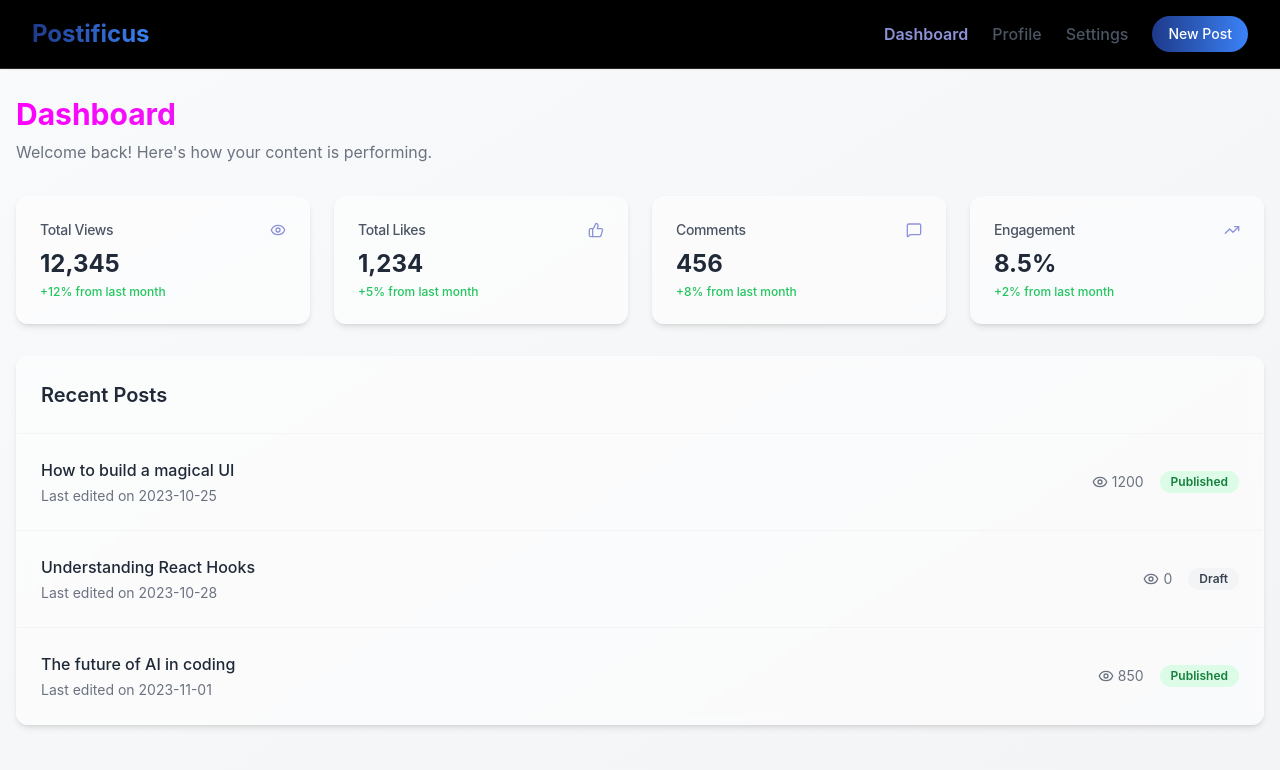
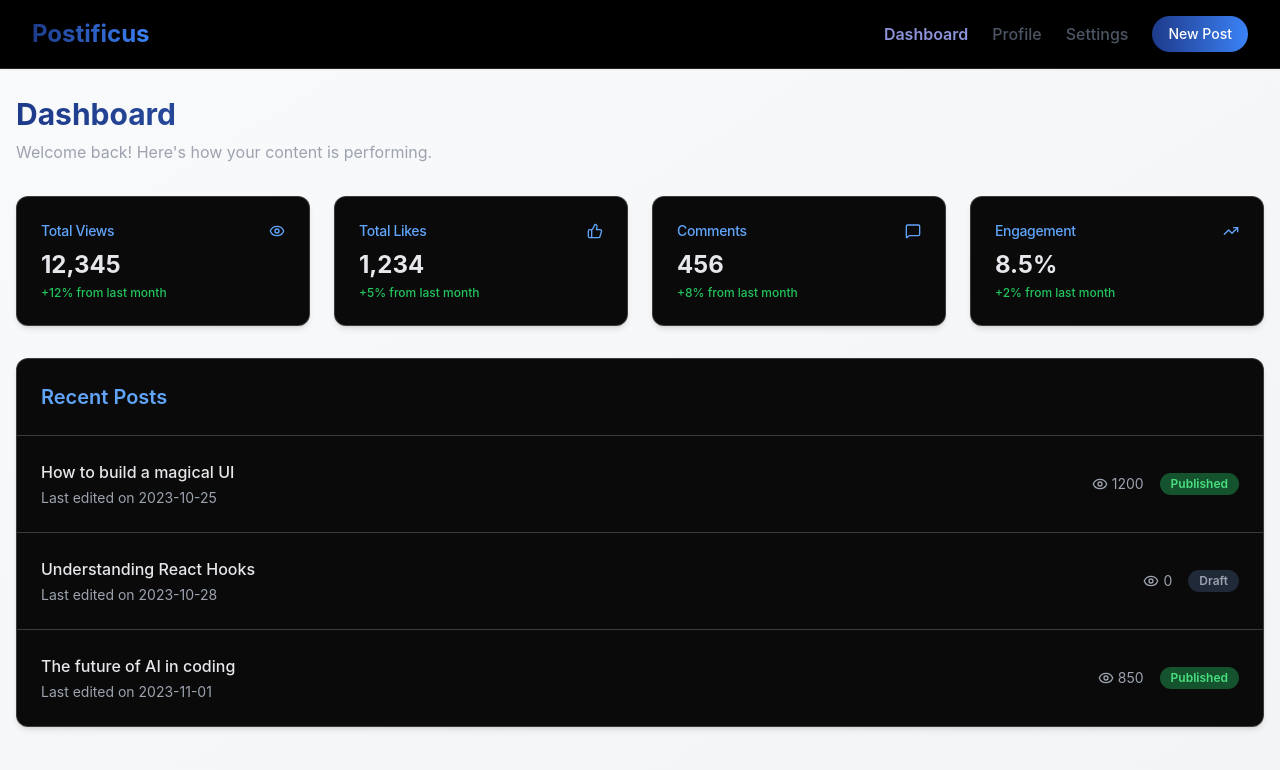
Before and after one commit to unichronic/postificus, a React app in the folder frontend/: page /dashboard in a window 1280 px wide. Shown: the top 770 px of the page. Built offline with nearby package versions, Linux system fonts and the light colour scheme; the HTML template or start-up script is replaced by a standard one.

Commit message:
Refactor Dashboard styles for improved readability and visual consistency

```diff
--- a/frontend/src/pages/Dashboard.jsx
+++ b/frontend/src/pages/Dashboard.jsx
@@ -21,24 +21,24 @@ const Dashboard = () => {
     return (
         <div className="space-y-8 animate-in fade-in slide-in-from-bottom-4 duration-500">
             <div>
-                <h1 className="text-3xl font-bold bg-gradient-to-r from-magical-fuchsia to-magical-violet bg-clip-text text-transparent">
+                <h1 className="text-3xl font-bold bg-gradient-to-r from-blue-900 to-blue-400 bg-clip-text text-transparent">
                     Dashboard
                 </h1>
-                <p className="text-gray-500 mt-2">Welcome back! Here's how your content is performing.</p>
+                <p className="text-gray-400 mt-2">Welcome back! Here's how your content is performing.</p>
             </div>
 
             {/* Analytics Grid */}
             <div className="grid grid-cols-1 md:grid-cols-2 lg:grid-cols-4 gap-6">
                 {analytics.map((item, index) => (
-                    <Card key={index} className="border-none shadow-md hover:shadow-lg transition-shadow bg-white/50 backdrop-blur-sm">
+                    <Card key={index} className="border-white/20 shadow-md hover:shadow-lg transition-shadow bg-neutral-950 backdrop-blur-sm">
                         <CardHeader className="flex flex-row items-center justify-between space-y-0 pb-2">
-                            <CardTitle className="text-sm font-medium text-gray-600">
+                            <CardTitle className="text-sm font-medium text-blue-400">
                                 {item.title}
                             </CardTitle>
-                            <item.icon className="h-4 w-4 text-magical-violet" />
+                            <item.icon className="h-4 w-4 text-blue-400" />
                         </CardHeader>
                         <CardContent>
-                            <div className="text-2xl font-bold text-gray-800">{item.value}</div>
+                            <div className="text-2xl font-bold text-gray-200">{item.value}</div>
                             <p className="text-xs text-green-500 font-medium mt-1">
                                 {item.change} from last month
                             </p>
@@ -48,27 +48,27 @@ const Dashboard = () => {
             </div>
 
             {/* Posts List */}
-            <div className="bg-white/50 backdrop-blur-sm rounded-xl shadow-md border border-white/20 overflow-hidden">
-                <div className="p-6 border-b border-gray-100">
-                    <h2 className="text-xl font-semibold text-gray-800">Recent Posts</h2>
+            <div className="bg-neutral-950 backdrop-blur-sm rounded-xl shadow-md border border-white/20 overflow-hidden">
+                <div className="p-6 border-b border-white/20">
+                    <h2 className="text-xl font-semibold text-blue-400">Recent Posts</h2>
                 </div>
-                <div className="divide-y divide-gray-100">
+                <div className="divide-y divide-white/20">
                     {posts.map((post) => (
-                        <div key={post.id} className="p-6 flex items-center justify-between hover:bg-white/60 transition-colors">
+                        <div key={post.id} className="p-6 flex items-center justify-between hover:bg-neutral-900 transition-colors">
                             <div>
-                                <h3 className="font-medium text-gray-800 hover:text-magical-violet cursor-pointer transition-colors">
+                                <h3 className="font-medium text-gray-200 hover:text-blue-400 cursor-pointer transition-colors">
                                     {post.title}
                                 </h3>
-                                <p className="text-sm text-gray-500 mt-1">
+                                <p className="text-sm text-gray-400 mt-1">
                                     Last edited on {post.date}
                                 </p>
                             </div>
                             <div className="flex items-center gap-4">
-                                <div className="text-sm text-gray-500 flex items-center gap-1">
+                                <div className="text-sm text-gray-400 flex items-center gap-1">
                                     <Eye className="w-4 h-4" /> {post.views}
                                 </div>
                                 <Badge variant={post.status === 'Published' ? 'default' : 'secondary'}
-                                    className={`${post.status === 'Published' ? 'bg-green-100 text-green-700 hover:bg-green-200' : 'bg-gray-100 text-gray-700 hover:bg-gray-200'}`}>
+                                    className={`${post.status === 'Published' ? 'bg-green-900 text-green-400 hover:bg-green-800' : 'bg-gray-800 text-gray-400 hover:bg-gray-700'}`}>
                                     {post.status}
                                 </Badge>
                             </div>
```
